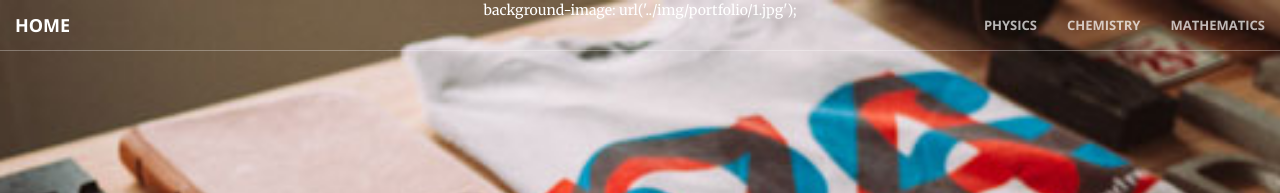
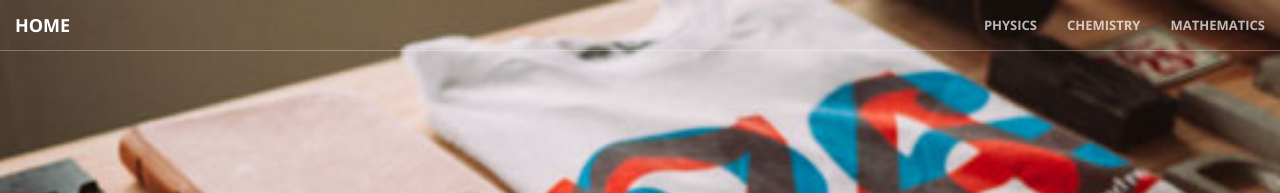
Before and after one commit to aravindbharathi/aravindbharathi.github.io, a Jekyll site: the page jee/index.html, which Jekyll copies as it is, in a window 1280 px wide and 900 px high. Shown: the top 193 px of the window. Built offline with Jekyll 4.4.1, drawn with Linux system fonts in a browser that asks for light colours.

Commit message:
Update index.html

```diff
--- a/jee/index.html
+++ b/jee/index.html
@@ -65,7 +65,6 @@
     </nav>
 
     <header>
-        background-image: url('../img/portfolio/1.jpg');
         <div class="header-content">
             <div class="header-content-inner">
                 <h1>JEE Prep</h1>
```
